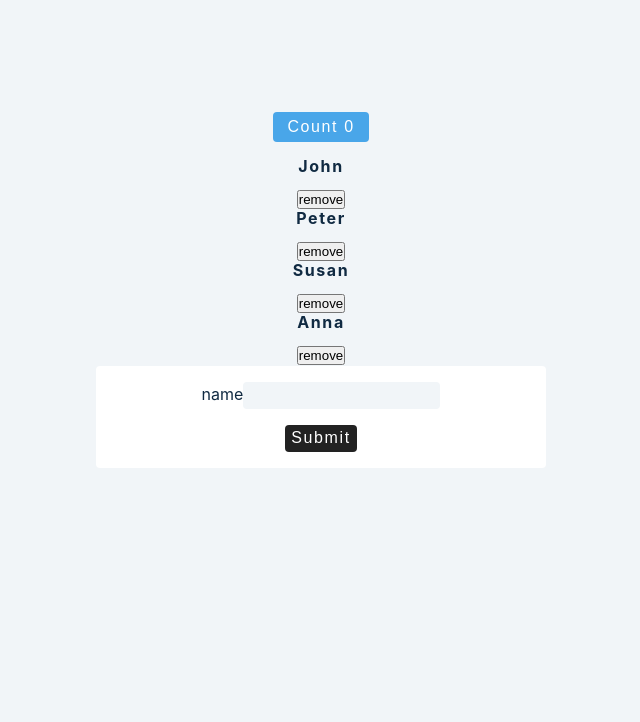
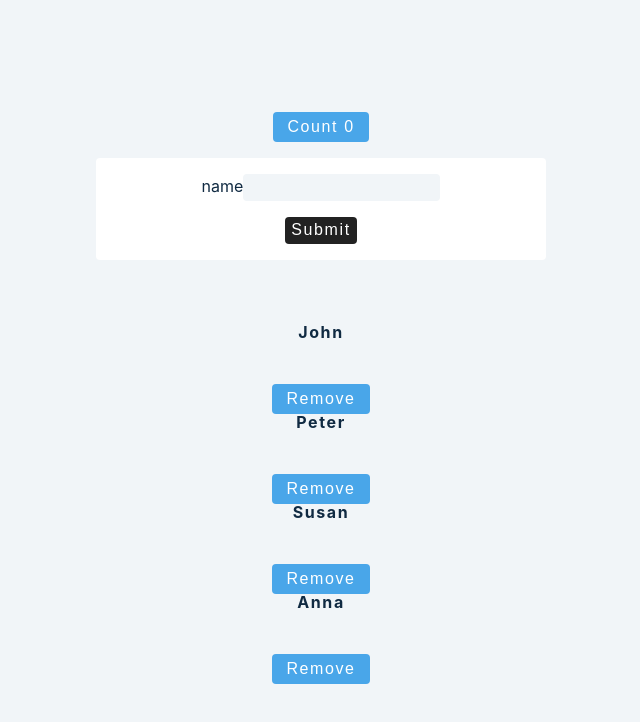
Before and after one commit to Slinkter/react_tutorial_youtube, a React (Create React App) app: page /person/1 in a window 1280 px wide. Shown: the top 722 px of the page, without its empty margins (319-959 px from the left). Built offline with nearby package versions, Linux system fonts and the light colour scheme.

Commit message:
win martes

```diff
--- a/src/tutorial/11-performace/01-lower-state/Person.jsx
+++ b/src/tutorial/11-performace/01-lower-state/Person.jsx
@@ -3,9 +3,10 @@ import React from "react";
 const Person = ({ name, id, removePerson }) => {
   return (
     <div>
-      {" "}
       <h4>{name}</h4>
-      <button onClick={() => removePerson(id)}>remove</button>
+      <button className="btn" onClick={() => removePerson(id)}>
+        remove
+      </button>
     </div>
   );
 };
--- a/src/tutorial/11-performace/01-lower-state/index.jsx
+++ b/src/tutorial/11-performace/01-lower-state/index.jsx
@@ -13,29 +13,27 @@ const LowerState = () => {
   const value = useMemo(() => slowFunction(), []);
   console.log(value);
 
+  const addPerson = (name) => {
+    const newPerson = {
+      id: Date.now(),
+      name: name,
+    };
+    setPeople([...people, newPerson]);
+  };
+
   const removePerson = useCallback(
     (id) => {
-      console.log(people);
       const newPeople = people.filter((person) => person.id !== id);
       setPeople(newPeople);
     },
     [people]
   );
 
-  const addPerson = (name) => {
-    const fakeId = Date.now();
-    const newPerson = {
-      id: fakeId,
-      name: name,
-    };
-    setPeople([...people, newPerson]);
-  };
-
   return (
     <section>
       <Counter />
+      <Form addPerson={addPerson} />
       <List people={people} removePerson={removePerson} />
-      <Form addPerson={addPerson}></Form>
     </section>
   );
 };
```
